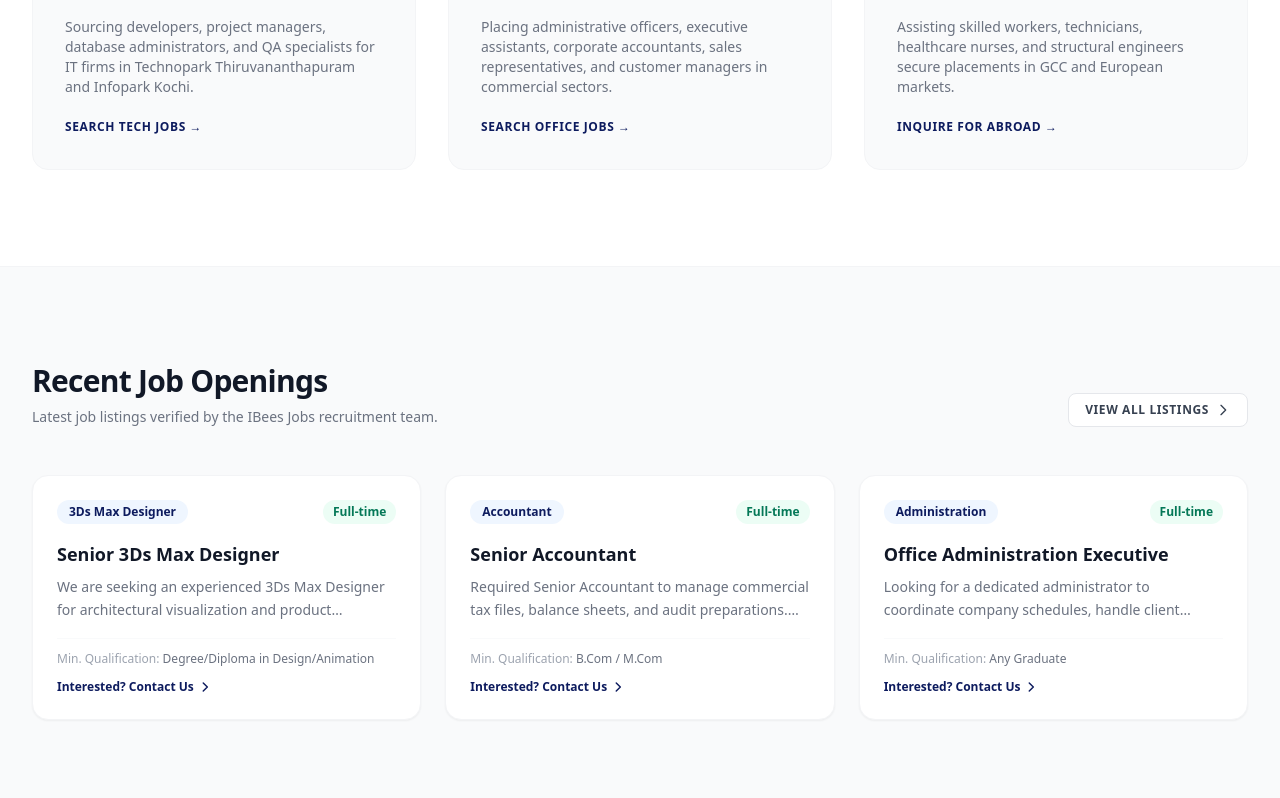
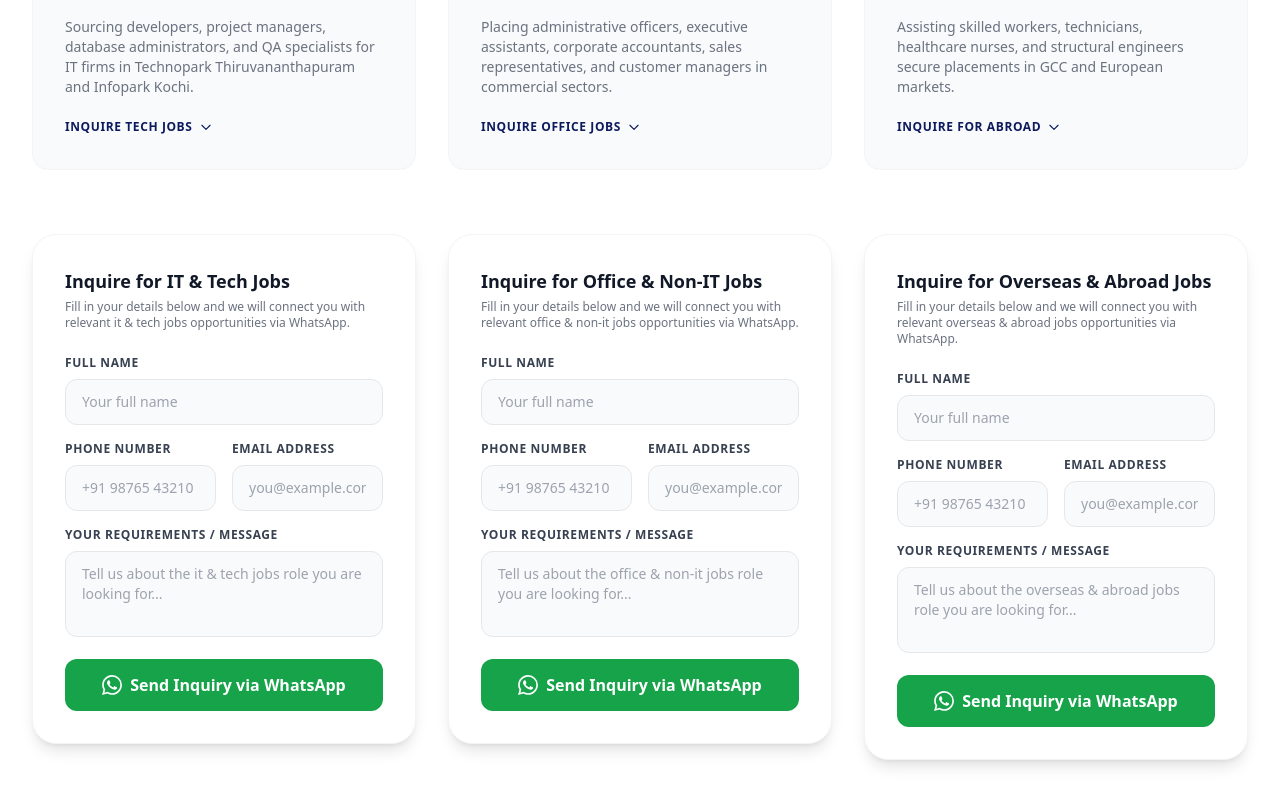
Before and after one commit to yantrixatech-svg/ibeesjobs, a Next.js app: page / in a window 1280 px wide. Shown: the part 1362-2160 px from the top of the page. Built offline with nearby package versions, Linux system fonts and the light colour scheme.

Commit message:
Replace Manpower Domain search links with inquiry forms (IT, Office, Abroad) via WhatsApp

```diff
--- a/src/app/page.tsx
+++ b/src/app/page.tsx
@@ -2,6 +2,7 @@
 import Image from 'next/image';
 import { STATIC_JOBS, COMPANY, getSectorForCategory, BASE_PATH } from '@/lib/constants';
 import LatestJobsGrid from '@/components/LatestJobsGrid';
+import InquiryForm from '@/components/InquiryForm';
 
 const stats = [
   { value: `${STATIC_JOBS.length}`, label: 'Live Jobs Available' },
@@ -146,7 +147,7 @@
               <p className="text-xs sm:text-sm text-gray-500 leading-relaxed mb-4">
                 Sourcing developers, project managers, database administrators, and QA specialists for IT firms in Technopark Thiruvananthapuram and Infopark Kochi.
               </p>
-              <Link href="/jobs?category=IT" className="text-xs font-bold text-[#0D1B5E] hover:underline uppercase tracking-wider">Search Tech Jobs →</Link>
+              <a href="#inquiry-it" className="inline-flex items-center gap-1.5 text-xs font-bold text-[#0D1B5E] hover:underline uppercase tracking-wider">Inquire Tech Jobs <svg className="w-3.5 h-3.5" fill="none" stroke="currentColor" viewBox="0 0 24 24"><path strokeLinecap="round" strokeLinejoin="round" strokeWidth={2} d="M19 9l-7 7-7-7" /></svg></a>
             </div>
             <div className="bg-gray-50 rounded-2xl p-8 border border-gray-100 hover:shadow-xl hover:border-blue-100 transition-all duration-300">
               <div className="w-12 h-12 bg-blue-50 text-[#0D1B5E] rounded-xl flex items-center justify-center mb-6">
@@ -156,7 +157,7 @@
               <p className="text-xs sm:text-sm text-gray-500 leading-relaxed mb-4">
                 Placing administrative officers, executive assistants, corporate accountants, sales representatives, and customer managers in commercial sectors.
               </p>
-              <Link href="/jobs?category=Non-IT" className="text-xs font-bold text-[#0D1B5E] hover:underline uppercase tracking-wider">Search Office Jobs →</Link>
+              <a href="#inquiry-office" className="inline-flex items-center gap-1.5 text-xs font-bold text-[#0D1B5E] hover:underline uppercase tracking-wider">Inquire Office Jobs <svg className="w-3.5 h-3.5" fill="none" stroke="currentColor" viewBox="0 0 24 24"><path strokeLinecap="round" strokeLinejoin="round" strokeWidth={2} d="M19 9l-7 7-7-7" /></svg></a>
             </div>
             <div className="bg-gray-50 rounded-2xl p-8 border border-gray-100 hover:shadow-xl hover:border-blue-100 transition-all duration-300">
               <div className="w-12 h-12 bg-blue-50 text-[#0D1B5E] rounded-xl flex items-center justify-center mb-6">
@@ -166,8 +167,15 @@
               <p className="text-xs sm:text-sm text-gray-500 leading-relaxed mb-4">
                 Assisting skilled workers, technicians, healthcare nurses, and structural engineers secure placements in GCC and European markets.
               </p>
-              <Link href="/jobs?category=Abroad" className="text-xs font-bold text-[#0D1B5E] hover:underline uppercase tracking-wider">Inquire For Abroad →</Link>
+              <a href="#inquiry-abroad" className="inline-flex items-center gap-1.5 text-xs font-bold text-[#0D1B5E] hover:underline uppercase tracking-wider">Inquire For Abroad <svg className="w-3.5 h-3.5" fill="none" stroke="currentColor" viewBox="0 0 24 24"><path strokeLinecap="round" strokeLinejoin="round" strokeWidth={2} d="M19 9l-7 7-7-7" /></svg></a>
             </div>
+          </div>
+
+          {/* Inquiry Forms */}
+          <div className="mt-16 grid md:grid-cols-3 gap-8">
+            <InquiryForm domain="it" domainLabel="IT & Tech Jobs" />
+            <InquiryForm domain="office" domainLabel="Office & Non-IT Jobs" />
+            <InquiryForm domain="abroad" domainLabel="Overseas & Abroad Jobs" />
           </div>
         </div>
       </section>
--- /dev/null
+++ b/src/components/InquiryForm.tsx
@@ -0,0 +1,134 @@
+'use client';
+
+import { useState } from 'react';
+import { COMPANY } from '@/lib/constants';
+
+interface InquiryFormProps {
+  domain: string;
+  domainLabel: string;
+}
+
+export default function InquiryForm({ domain, domainLabel }: InquiryFormProps) {
+  const [formData, setFormData] = useState({
+    name: '',
+    phone: '',
+    email: '',
+    message: '',
+  });
+  const [isSubmitting, setIsSubmitting] = useState(false);
+  const [submitStatus, setSubmitStatus] = useState<'idle' | 'success'>('idle');
+
+  const handleSubmit = (e: React.FormEvent) => {
+    e.preventDefault();
+    setIsSubmitting(true);
+
+    const whatsappMessage =
+      `🔔 New Inquiry - IBees Jobs\n` +
+      `📋 Domain: ${domainLabel}\n` +
+      `👤 Name: ${formData.name}\n` +
+      `📱 Phone: ${formData.phone}\n` +
+      `📧 Email: ${formData.email}\n` +
+      `💬 Message: ${formData.message || 'No additional details provided'}\n\n` +
+      `[Candidate is interested in ${domainLabel} opportunities]`;
+
+    const whatsappUrl = `https://wa.me/${COMPANY.whatsapp}?text=${encodeURIComponent(whatsappMessage)}`;
+    window.open(whatsappUrl, '_blank');
+
+    setSubmitStatus('success');
+    setIsSubmitting(false);
+    setFormData({ name: '', phone: '', email: '', message: '' });
+  };
+
+  return (
+    <div id={`inquiry-${domain}`} className="scroll-mt-24">
+      <div className="bg-white rounded-3xl p-6 sm:p-8 border border-gray-100 shadow-lg">
+        <h3 className="text-lg font-bold text-gray-900 mb-1">
+          Inquire for {domainLabel}
+        </h3>
+        <p className="text-xs text-gray-500 mb-6">
+          Fill in your details below and we will connect you with relevant {domainLabel.toLowerCase()} opportunities via WhatsApp.
+        </p>
+
+        {submitStatus === 'success' && (
+          <div className="mb-6 p-4 rounded-xl bg-emerald-50 border border-emerald-200 text-emerald-800 text-sm">
+            <p className="font-semibold">Inquiry sent!</p>
+            <p className="text-xs mt-1 text-emerald-600">
+              If WhatsApp did not open automatically, please allow pop-ups and try again. Our team will get back to you shortly.
+            </p>
+          </div>
+        )}
+
+        <form onSubmit={handleSubmit} className="space-y-4">
+          <div>
+            <label htmlFor={`${domain}-name`} className="block text-xs font-semibold text-gray-700 uppercase tracking-wider mb-2">
+              Full Name
+            </label>
+            <input
+              type="text"
+              id={`${domain}-name`}
+              required
+              value={formData.name}
+              onChange={(e) => setFormData({ ...formData, name: e.target.value })}
+              className="w-full bg-gray-50 border border-gray-200 rounded-xl px-4 py-3 text-sm text-gray-900 focus:outline-none focus:ring-2 focus:ring-[#0D1B5E]/20 focus:border-[#0D1B5E] transition-all"
+              placeholder="Your full name"
+            />
+          </div>
+
+          <div className="grid grid-cols-1 sm:grid-cols-2 gap-4">
+            <div>
+              <label htmlFor={`${domain}-phone`} className="block text-xs font-semibold text-gray-700 uppercase tracking-wider mb-2">
+                Phone Number
+              </label>
+              <input
+                type="tel"
+                id={`${domain}-phone`}
+                required
+                value={formData.phone}
+                onChange={(e) => setFormData({ ...formData, phone: e.target.value })}
+                className="w-full bg-gray-50 border border-gray-200 rounded-xl px-4 py-3 text-sm text-gray-900 focus:outline-none focus:ring-2 focus:ring-[#0D1B5E]/20 focus:border-[#0D1B5E] transition-all"
+                placeholder="+91 98765 43210"
+              />
+            </div>
+            <div>
+              <label htmlFor={`${domain}-email`} className="block text-xs font-semibold text-gray-700 uppercase tracking-wider mb-2">
+                Email Address
+              </label>
+              <input
+                type="email"
+                id={`${domain}-email`}
+                required
+                value={formData.email}
+                onChange={(e) => setFormData({ ...formData, email: e.target.value })}
+                className="w-full bg-gray-50 border border-gray-200 rounded-xl px-4 py-3 text-sm text-gray-900 focus:outline-none focus:ring-2 focus:ring-[#0D1B5E]/20 focus:border-[#0D1B5E] transition-all"
+                placeholder="you@example.com"
+              />
+            </div>
+          </div>
+
+          <div>
+            <label htmlFor={`${domain}-message`} className="block text-xs font-semibold text-gray-700 uppercase tracking-wider mb-2">
+              Your Requirements / Message
+            </label>
+            <textarea
+              id={`${domain}-message`}
+              rows={3}
+              value={formData.message}
+              onChange={(e) => setFormData({ ...formData, message: e.target.value })}
+              className="w-full bg-gray-50 border border-gray-200 rounded-xl px-4 py-3 text-sm text-gray-900 focus:outline-none focus:ring-2 focus:ring-[#0D1B5E]/20 focus:border-[#0D1B5E] transition-all resize-none"
+              placeholder={`Tell us about the ${domainLabel.toLowerCase()} role you are looking for...`}
+            />
+          </div>
+
+          <button
+            type="submit"
+            disabled={isSubmitting}
+            className="w-full bg-green-600 text-white font-bold rounded-xl py-3.5 hover:bg-green-700 hover:shadow-lg hover:shadow-green-600/20 active:scale-95 transition-all flex items-center justify-center gap-2"
+          >
+            <svg className="w-5 h-5" fill="currentColor" viewBox="0 0 24 24"><path d="M17.472 14.382c-.297-.149-1.758-.867-2.03-.967-.273-.099-.471-.148-.67.15-.197.297-.767.966-.94 1.164-.173.199-.347.223-.644.075-.297-.15-1.255-.463-2.39-1.475-.883-.788-1.48-1.761-1.653-2.059-.173-.297-.018-.458.13-.606.134-.133.298-.347.446-.52.149-.174.198-.298.298-.497.099-.198.05-.371-.025-.52-.075-.149-.669-1.612-.916-2.207-.242-.579-.487-.5-.669-.51-.173-.008-.371-.01-.57-.01-.198 0-.52.074-.792.372-.272.297-1.04 1.016-1.04 2.479 0 1.462 1.065 2.875 1.213 3.074.149.198 2.096 3.2 5.077 4.487.709.306 1.262.489 1.694.625.712.227 1.36.195 1.871.118.571-.085 1.758-.719 2.006-1.413.248-.694.248-1.289.173-1.413-.074-.124-.272-.198-.57-.347m-5.421 7.403h-.004a9.87 9.87 0 01-5.031-1.378l-.361-.214-3.741.982.998-3.648-.235-.374a9.86 9.86 0 01-1.51-5.26c.001-5.45 4.436-9.884 9.888-9.884 2.64 0 5.122 1.03 6.988 2.898a9.825 9.825 0 012.893 6.994c-.003 5.45-4.437 9.884-9.885 9.884m8.413-18.297A11.815 11.815 0 0012.05 0C5.495 0 .16 5.335.157 11.892c0 2.096.547 4.142 1.588 5.945L.057 24l6.305-1.654a11.882 11.882 0 005.683 1.448h.005c6.554 0 11.89-5.335 11.893-11.893a11.821 11.821 0 00-3.48-8.413z" /></svg>
+            {isSubmitting ? 'Preparing...' : 'Send Inquiry via WhatsApp'}
+          </button>
+        </form>
+      </div>
+    </div>
+  );
+}
```
